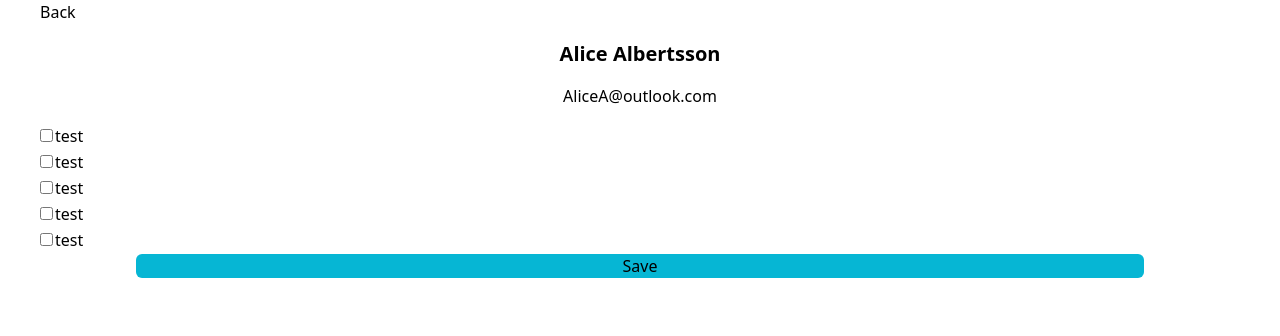
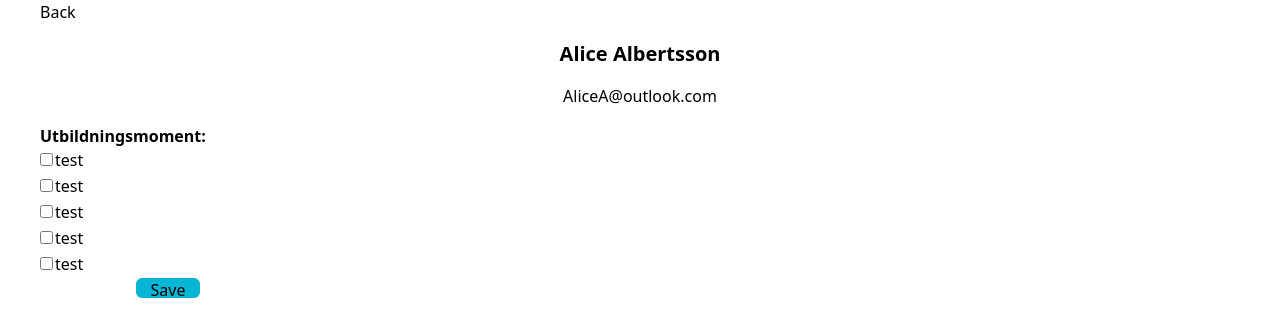
Before and after one commit to fredins/vattenskoter, a React (Create React App) app in the folder web/: page /session/studentprofile in a window 1280 px wide. Shown: the top 336 px of the page. Built offline with nearby package versions, Linux system fonts and the light colour scheme.

Commit message:
Update StudentProfile.tsx CSS

```diff
--- a/web/src/app/components/StudentProfile.tsx
+++ b/web/src/app/components/StudentProfile.tsx
@@ -42,9 +42,10 @@ const StudentProfile : FC<StudentEducationalMomentsData> = data =>{
         <h1 className="text-xl font-bold text-4xl my-4">{data.student}</h1>
         <p>{data.email}</p>
       </div>
+      <p className="font-bold">Utbildningsmoment:</p>
       <ol>{listMoments(data.educationalMoments)}</ol>
       <div className="px-24 flex flex-col content-center">
-        <button type="submit" onSubmit={submitInfo} className="rounded-md text-center bg-cyan-500 hover:bg-cyan-600 ">Save</button>
+        <button type="submit" onSubmit={submitInfo} className="w-16 h-5 rounded-md text-center bg-cyan-500 hover:bg-cyan-600 ">Save</button>
       </div>
     </div>
   )
```
